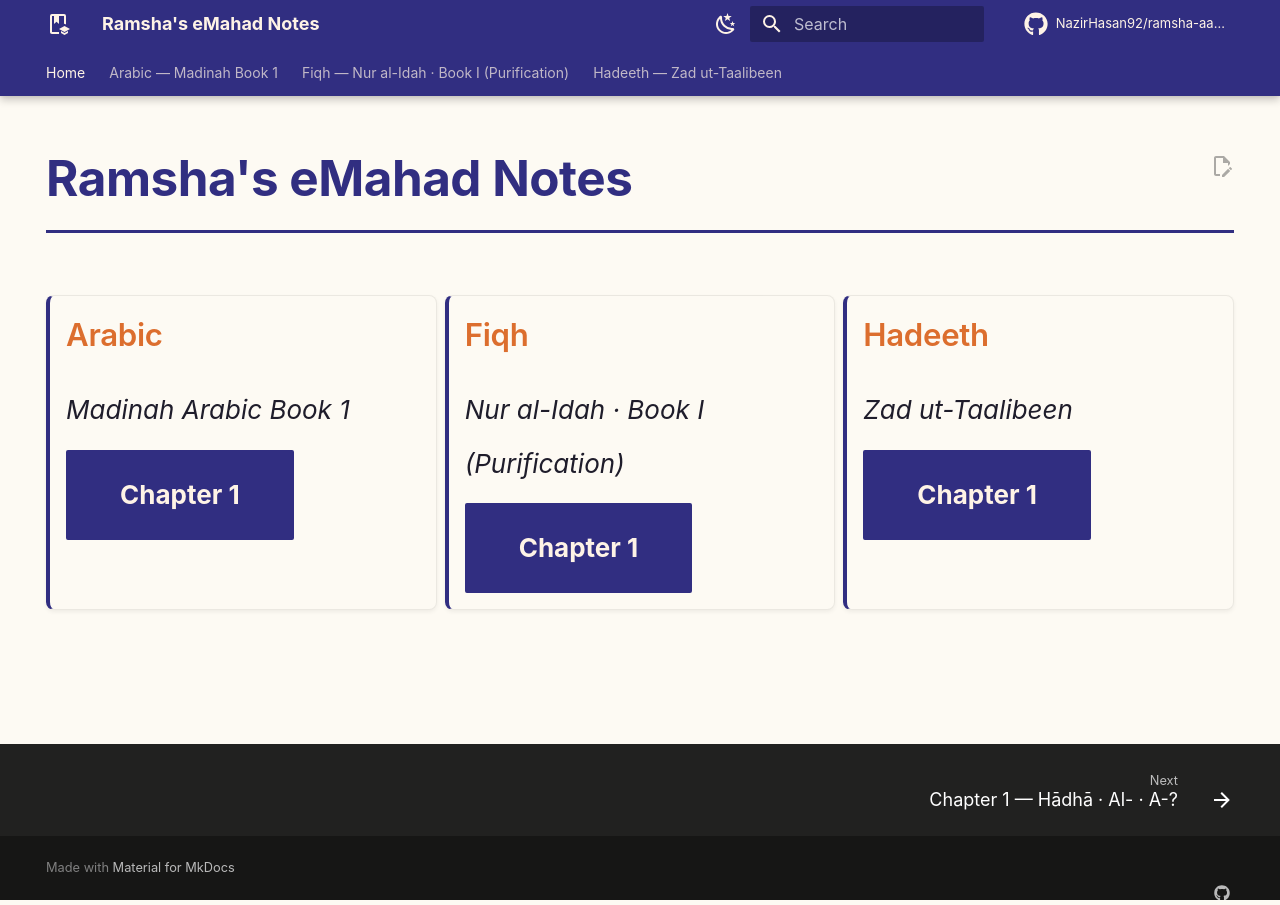
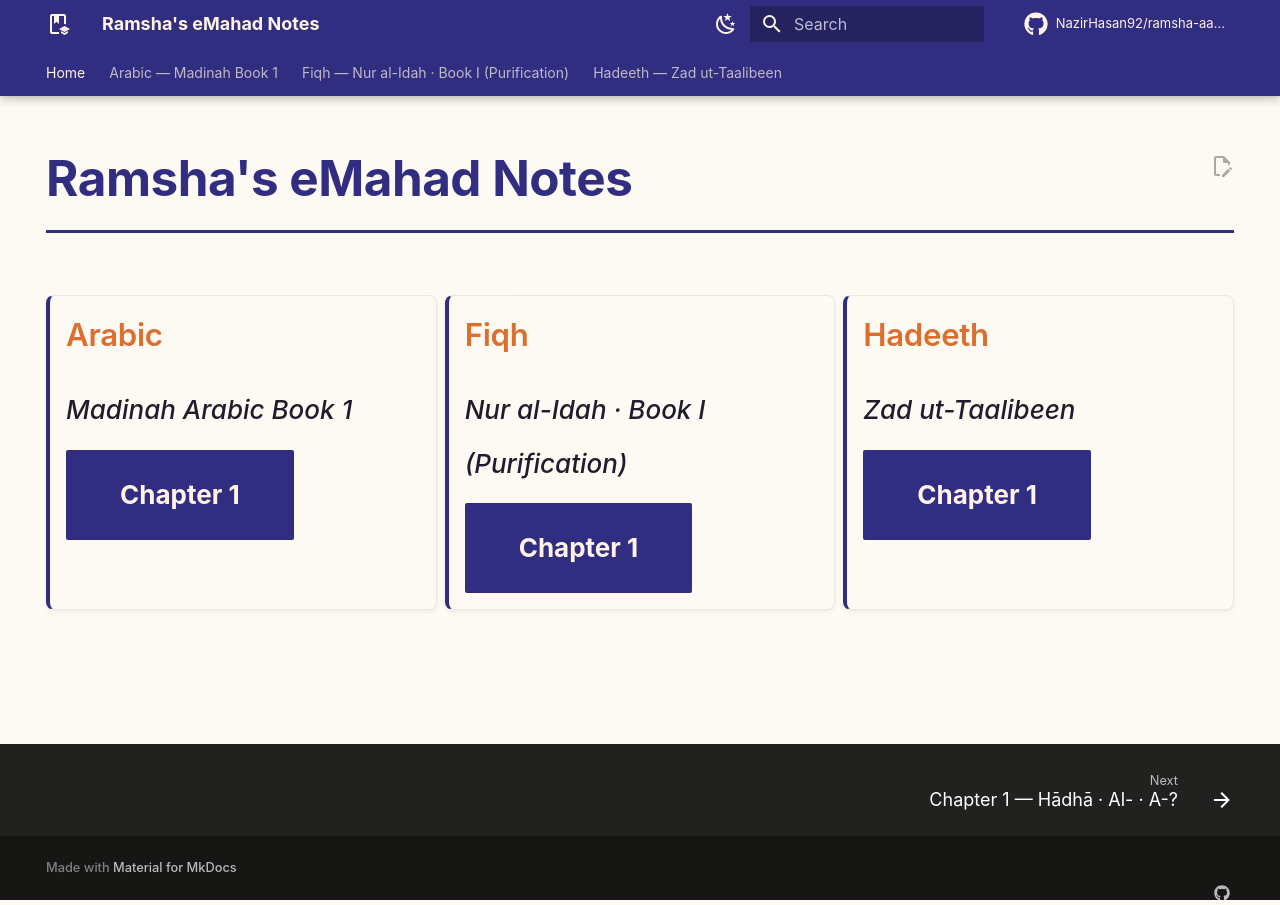
Before and after one commit to NazirHasan92/ramsha-aalimiyath, an MkDocs documentation site: the page built from docs/index.md, in a window 1280 px wide. Built offline with MkDocs 1.6.1 and Material for MkDocs 9.7.7, drawn with Linux system fonts in a browser that asks for light colours; some web fonts are replaced; comment, search, counter and statistics services are not loaded.

Commit message:
Auto-sync from working repo @ 46266ea

```diff
--- a/docs/stylesheets/extra.css
+++ b/docs/stylesheets/extra.css
@@ -13,7 +13,7 @@
  * Palette: deep indigo + saffron + cream
  * ============================================================ */
 
-@import url('https://fonts.googleapis.com/css2?family=Noto+Nastaliq+Urdu:wght@400;700&family=Amiri+Quran&family=Inter:wght@400;500;600;700&display=swap');
+@import url('https://fonts.googleapis.com/css2?family=Noto+Nastaliq+Urdu:wght@500;600;700&family=Amiri+Quran&family=Inter:wght@400;500;600;700&display=swap');
 
 /* ---- Palette ---- */
 [data-md-color-scheme="default"] {
@@ -57,6 +57,7 @@
 /* ---- Base typography ---- */
 .md-typeset {
   font-size: 1.3rem;
+  font-weight: 500;
   line-height: 2.05;
 }
 
@@ -97,6 +98,7 @@
   text-align: right;
   line-height: 2.4;
   font-size: 1.1em;
+  font-weight: 500;
 }
 
 /* ---- Blockquotes ---- */
```
